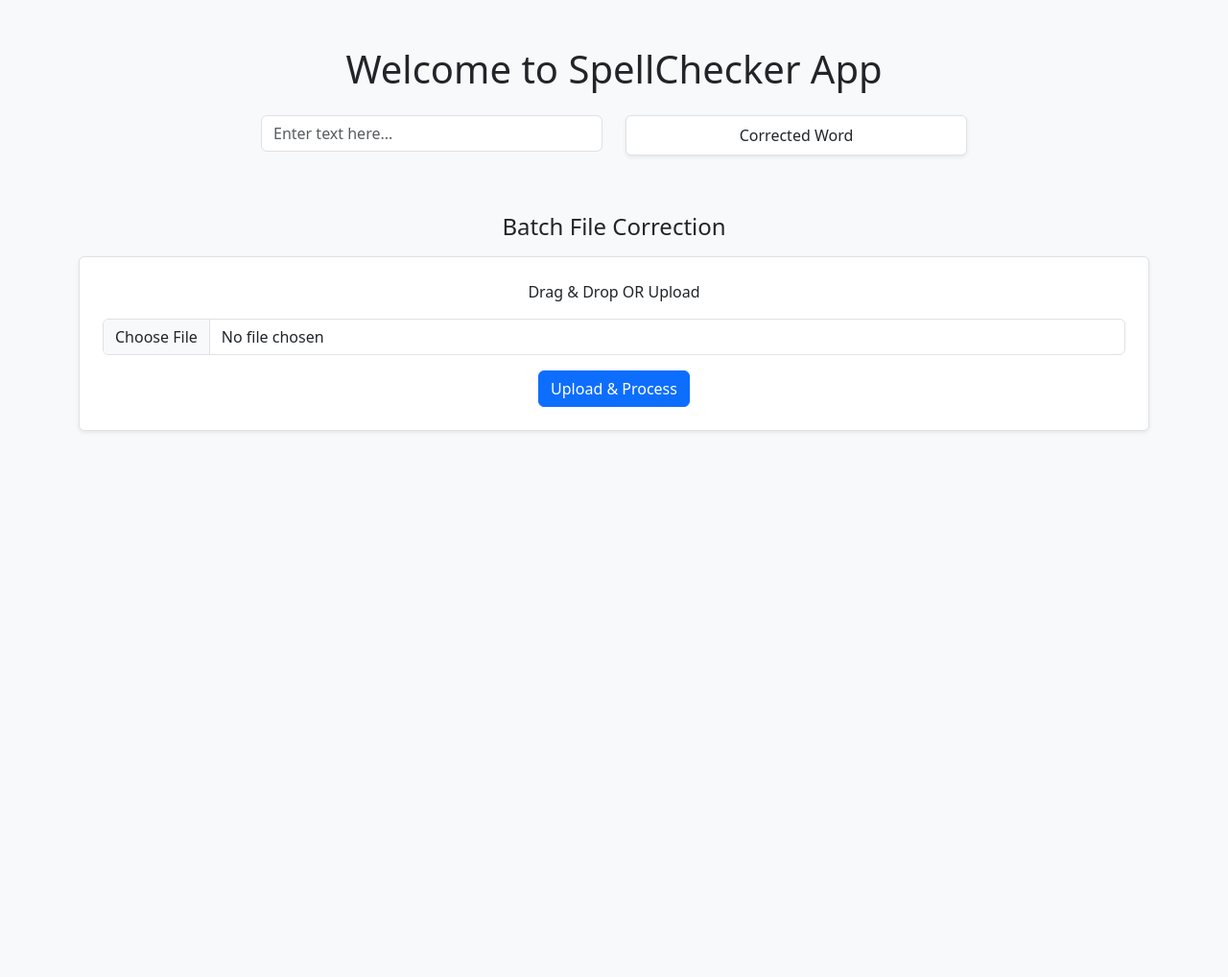
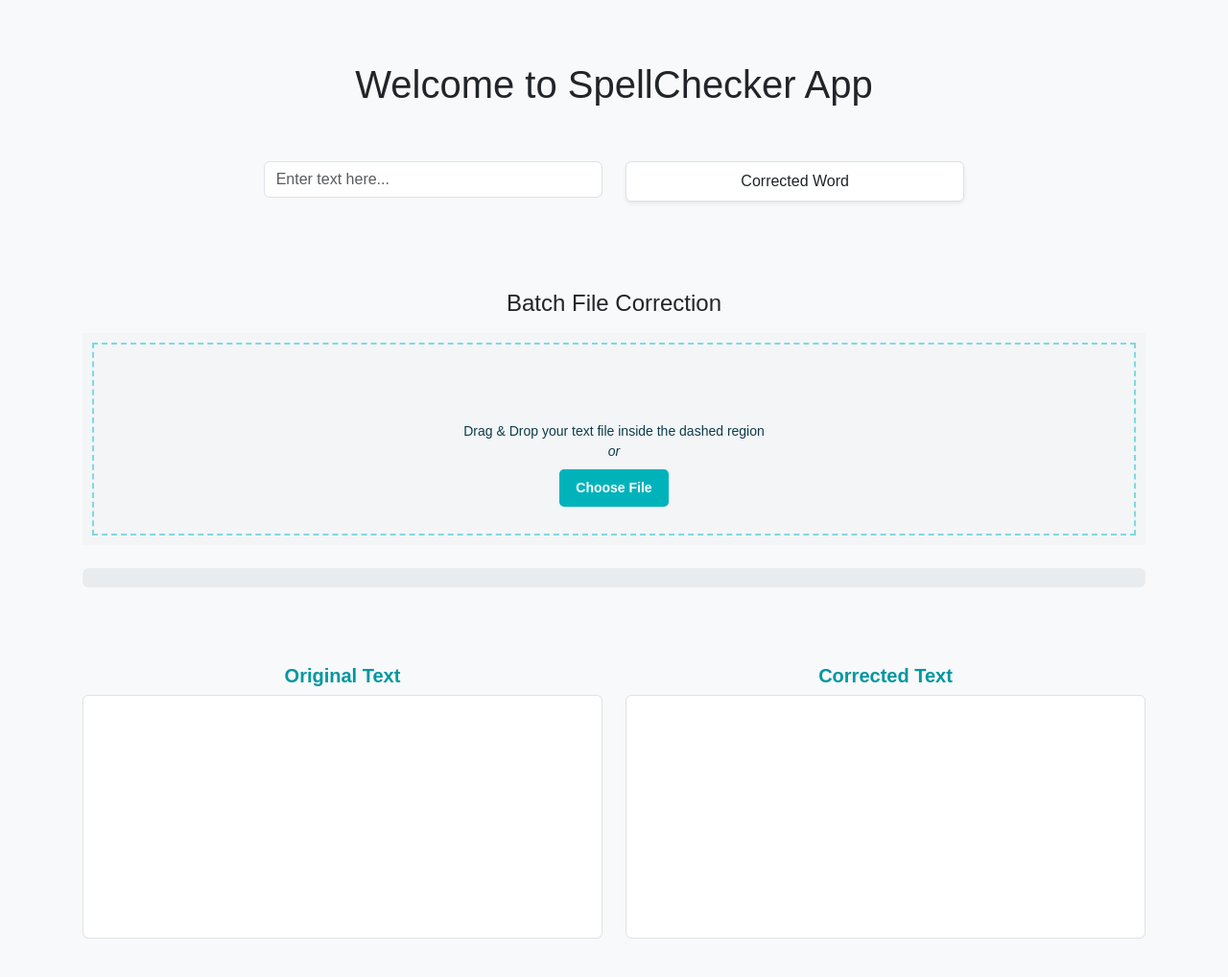
Before and after one commit to SShadab13/NLPAassigment1, a Flask app: page / in a window 1280 px wide. Shown: the whole page at 96% size. Before the commit the page ends 450 px from the top, so only its background shows below. Run offline with Flask 3, Linux system fonts and the light colour scheme; parts of the project's set-up code (start-up, migrations or seed data) failed here and were passed over; some libraries are stand-ins or nearby versions.

Commit message:
Made some cosmetic changes to the Drag&Drop feature

```diff
--- a/static/css/style.css
+++ b/static/css/style.css
@@ -0,0 +1,117 @@
+/* Root Variables for Colors */
+:root {
+    --colorPrimaryNormal: #00b3bb;
+    --colorPrimaryDark: #00979f;
+    --colorPrimaryGlare: #00cdd7;
+    --colorPrimaryHalf: #80d9dd;
+    --colorPrimaryQuarter: #bfecee;
+    --colorPrimaryEighth: #dff5f7;
+    --colorPrimaryPale: #f3f5f7;
+    --colorPrimarySeparator: #f3f5f7;
+    --colorPrimaryOutline: #dff5f7;
+    --colorButtonNormal: #00b3bb;
+    --colorButtonHover: #00cdd7;
+    --colorLinkNormal: #00979f;
+    --colorLinkHover: #00cdd7;
+  }
+
+  /* General Body Styling */
+  body {
+    margin: 24px;
+    font-family: 'Arial', sans-serif;
+    background-color: #f9f9f9;
+  }
+
+  /* Drag-and-Drop Upload Box */
+  .upload_dropZone {
+    color: #0f3c4b;
+    background-color: var(--colorPrimaryPale, #c8dadf);
+    outline: 2px dashed var(--colorPrimaryHalf, #c1ddef);
+    outline-offset: -12px;
+    transition:
+      outline-offset 0.2s ease-out,
+      outline-color 0.3s ease-in-out,
+      background-color 0.2s ease-out;
+  }
+  .upload_dropZone.highlight {
+    outline-offset: -4px;
+    outline-color: var(--colorPrimaryNormal, #0576bd);
+    background-color: var(--colorPrimaryEighth, #c8dadf);
+  }
+  .upload_svg {
+    fill: var(--colorPrimaryNormal, #0576bd);
+  }
+
+  /* Upload Button */
+  .btn-upload {
+    color: #fff;
+    background-color: var(--colorButtonNormal);
+    border-radius: 5px;
+    padding: 8px 16px;
+    font-size: 14px;
+    font-weight: 600;
+  }
+  .btn-upload:hover,
+  .btn-upload:focus {
+    color: #fff;
+    background-color: var(--colorButtonHover);
+  }
+
+  /* Progress Bar */
+  .progress-bar {
+    background-color: var(--colorPrimaryNormal);
+    transition: width 0.4s ease-in-out;
+  }
+  .progress-bar-striped {
+    background-size: 1rem 1rem;
+  }
+
+  /* Text Areas for Displaying Text */
+  textarea {
+    resize: none;
+    border: 1px solid var(--colorPrimaryHalf);
+    padding: 10px;
+    border-radius: 5px;
+    font-size: 14px;
+    line-height: 1.5;
+  }
+  textarea:focus {
+    border-color: var(--colorPrimaryNormal);
+    outline: none;
+    box-shadow: 0 0 5px var(--colorPrimaryNormal);
+  }
+
+  /* Headings for Text Display */
+  h5 {
+    font-weight: 600;
+    color: var(--colorPrimaryDark);
+  }
+
+  /* Container Adjustments */
+  .container {
+    padding: 16px;
+  }
+
+  /* Flexbox for Gallery View */
+  .upload_gallery {
+    display: flex;
+    flex-wrap: wrap;
+    gap: 10px;
+  }
+
+  /* Uploaded Image (Optional) */
+  .upload_img {
+    width: calc(33.333% - (2rem / 3));
+    object-fit: contain;
+  }
+
+  /* Responsive Adjustments */
+  @media screen and (max-width: 768px) {
+    .upload_dropZone {
+      padding: 16px;
+    }
+
+    textarea {
+      font-size: 12px;
+    }
+  }
--- a/static/js/app.js
+++ b/static/js/app.js
@@ -47,3 +47,141 @@ inputField.addEventListener('input', () => {
         outputField.innerText = ''; // Clear output when input is empty
     }
 });
+
+
+
+
+console.clear();
+('use strict');
+
+(function () {
+    'use strict';
+
+    // Prevent default behaviors for drag-and-drop
+    const preventDefaults = event => {
+        event.preventDefault();
+        event.stopPropagation();
+    };
+
+    // Highlight drop area on drag
+    const highlight = event =>
+        event.target.classList.add('highlight');
+
+    // Remove highlight when drag leaves the area
+    const unhighlight = event =>
+        event.target.classList.remove('highlight');
+
+    // Get references to input, gallery, and other elements
+    const getInputAndTextAreas = element => {
+        const zone = element.closest('.upload_dropZone') || false;
+        const input = zone.querySelector('input[type="file"]') || false;
+        const originalTextArea = document.getElementById('originalText');
+        const correctedTextArea = document.getElementById('correctedText');
+        const loadingBar = document.getElementById('loadingBar');
+        return { input, originalTextArea, correctedTextArea, loadingBar };
+    };
+
+    // Handle dropped files
+    const handleDrop = event => {
+        const dataRefs = getInputAndTextAreas(event.target);
+        dataRefs.files = event.dataTransfer.files;
+        processFiles(dataRefs);
+    };
+
+    // Attach event listeners
+    const eventHandlers = zone => {
+        const dataRefs = getInputAndTextAreas(zone);
+        if (!dataRefs.input) return;
+
+        // Prevent default drag behaviors
+        ['dragenter', 'dragover', 'dragleave', 'drop'].forEach(event => {
+            zone.addEventListener(event, preventDefaults, false);
+            document.body.addEventListener(event, preventDefaults, false);
+        });
+
+        // Highlight drop area on drag over
+        ['dragenter', 'dragover'].forEach(event => {
+            zone.addEventListener(event, highlight, false);
+        });
+        ['dragleave', 'drop'].forEach(event => {
+            zone.addEventListener(event, unhighlight, false);
+        });
+
+        // Handle dropped files
+        zone.addEventListener('drop', handleDrop, false);
+
+        // Handle selected files (via button click)
+        dataRefs.input.addEventListener(
+            'change',
+            event => {
+                dataRefs.files = event.target.files;
+                processFiles(dataRefs);
+            },
+            false
+        );
+    };
+
+    // Initialize all drop zones
+    const dropZones = document.querySelectorAll('.upload_dropZone');
+    for (const zone of dropZones) {
+        eventHandlers(zone);
+    }
+
+    // Validate file type (accept only .txt files)
+    const isTextFile = file => file.type === 'text/plain';
+
+    // Process files (read, upload, and handle response)
+    const processFiles = async dataRefs => {
+        let files = [...dataRefs.files];
+
+        // Filter invalid files
+        files = files.filter(file => {
+            if (!isTextFile(file)) {
+                alert('Only .txt files are supported.');
+            }
+            return isTextFile(file);
+        });
+
+        if (!files.length) return; // Exit if no valid files
+
+        const file = files[0]; // Only process the first file
+        const reader = new FileReader();
+
+        // Show loading animation
+        dataRefs.loadingBar.style.width = '0%';
+        dataRefs.loadingBar.classList.add('progress-bar-striped', 'progress-bar-animated');
+
+        // Read file content
+        reader.onload = async () => {
+            const originalText = reader.result;
+            dataRefs.originalTextArea.value = originalText; // Show original text
+
+            // Prepare form data for upload
+            const formData = new FormData();
+            formData.append('file', file);
+
+            try {
+                // Send to backend for processing
+                const response = await fetch('/upload', {
+                    method: 'POST',
+                    body: formData,
+                });
+
+                const data = await response.json(); // Parse response
+
+                // Display corrected text
+                dataRefs.correctedTextArea.value = data.corrected_text;
+
+                // Update loading bar to 100%
+                dataRefs.loadingBar.style.width = '100%';
+                dataRefs.loadingBar.classList.remove('progress-bar-striped', 'progress-bar-animated');
+
+            } catch (error) {
+                console.error('Error processing file:', error);
+                alert('An error occurred while processing the file.');
+            }
+        };
+
+        reader.readAsText(file); // Read the file content
+    };
+})();
--- a/templates/index.html
+++ b/templates/index.html
@@ -6,10 +6,16 @@
     <title>SpellChecker App</title>
 
     <!-- Bootstrap CSS -->
-    <link href="https://cdn.jsdelivr.net/npm/bootstrap@5.3.0-alpha3/dist/css/bootstrap.min.css" rel="stylesheet">
+    <link
+      href="https://cdn.jsdelivr.net/npm/bootstrap@5.3.0-alpha3/dist/css/bootstrap.min.css"
+      rel="stylesheet"
+    />
 
     <!-- Custom CSS -->
-    <link rel="stylesheet" href="{{ url_for('static', filename='css/style.css') }}">
+    <link
+      rel="stylesheet"
+      href="{{ url_for('static', filename='css/style.css') }}"
+    />
   </head>
   <body class="bg-light">
     <!-- Welcome Message -->
@@ -37,12 +43,85 @@
     </div>
 
     <!-- File Upload Section -->
-    <div class="container text-center">
+    <div class="container text-center mb-5">
       <h4 class="mb-3">Batch File Correction</h4>
-        <div class="border rounded p-4 bg-white shadow-sm">
-            <p>Drag & Drop OR Upload</p>
-            <input type="file" id="fileInput" class="form-control" />
-            <button id="uploadBtn" class="btn btn-primary mt-3">Upload & Process</button>
+
+      <!-- Drag and Drop or Upload Box -->
+
+      <!-- File Upload Form -->
+      <form id="uploadForm">
+        <!-- Drop Zone for File Upload -->
+        <fieldset class="upload_dropZone text-center mb-3 p-4" id="dropArea">
+          <!-- Hidden Legend for Accessibility -->
+          <legend class="visually-hidden">File Uploader</legend>
+
+          <!-- SVG Icon -->
+          <svg class="upload_svg" width="60" height="60" aria-hidden="true">
+            <use href="#icon-imageUpload"></use>
+          </svg>
+
+          <!-- Instructional Text -->
+          <p class="small my-2">
+            Drag &amp; Drop your text file inside the dashed region<br /><i
+              >or</i
+            >
+          </p>
+
+          <!-- Hidden File Input -->
+          <input
+            id="uploadFile"
+            class="position-absolute invisible"
+            type="file"
+            accept=".txt"
+          />
+
+          <!-- Label as Button -->
+          <label class="btn btn-upload mb-3" for="uploadFile"
+            >Choose File</label
+          >
+
+          <!-- Upload Gallery Placeholder -->
+          <div
+            class="upload_gallery d-flex flex-wrap justify-content-center gap-3 mb-0"
+          ></div>
+        </fieldset>
+      </form>
+
+      <!-- Loading Bar -->
+      <div class="progress mt-4" style="height: 20px">
+        <div
+          id="loadingBar"
+          class="progress-bar progress-bar-striped progress-bar-animated"
+          role="progressbar"
+          style="width: 0%"
+        ></div>
+      </div>
+    </div>
+
+    <!-- Display Area for Original and Corrected Text -->
+    <div class="container">
+      <div class="row">
+        <!-- Original Text -->
+        <div class="col-md-6">
+          <h5 class="text-center">Original Text</h5>
+          <textarea
+            id="originalText"
+            class="form-control"
+            rows="10"
+            readonly
+          ></textarea>
+        </div>
+
+        <!-- Corrected Text -->
+        <div class="col-md-6">
+          <h5 class="text-center">Corrected Text</h5>
+          <textarea
+            id="correctedText"
+            class="form-control"
+            rows="10"
+            readonly
+          ></textarea>
+        </div>
       </div>
     </div>
 
```
Lines whose indentation alone changed are shown as unchanged.
